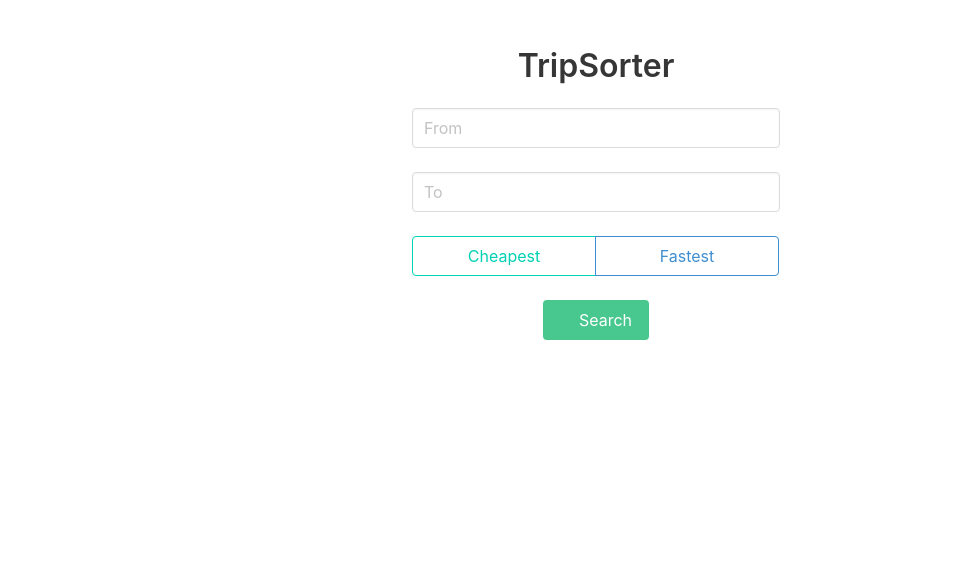
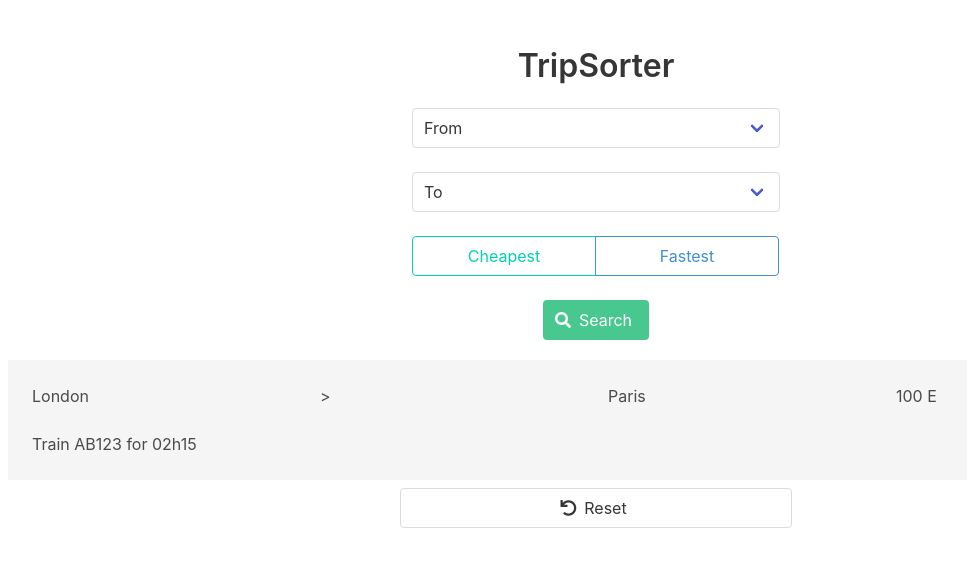
Before and after one commit to adilsaeed31/pfinder, a React (Create React App) app: page / in a window 1280 px wide. Shown: the top 566 px of the page, without its empty margins (44-1011 px from the left). Built offline with nearby package versions, Linux system fonts and the light colour scheme.

Commit message:
fix the error

```diff
--- a/public/index.html
+++ b/public/index.html
@@ -4,12 +4,16 @@
     <meta charset="utf-8">
     <link rel="shortcut icon" href="%PUBLIC_URL%/favicon.ico">
     <meta name="viewport" content="width=device-width, initial-scale=1, shrink-to-fit=no">
-    <meta name="theme-color" content="#000000">
+
     <!--
       manifest.json provides metadata used when your web app is added to the
       homescreen on Android. See https://developers.google.com/web/fundamentals/web-app-manifest/
     -->
     <link rel="manifest" href="%PUBLIC_URL%/manifest.json">
+    <link rel="stylesheet"
+          href="https://use.fontawesome.com/releases/v5.6.3/css/all.css"
+          integrity="sha384-UHRtZLI+pbxtHCWp1t77Bi1L4ZtiqrqD80Kn4Z8NTSRyMA2Fd33n5dQ8lWUE00s/"
+          crossorigin="anonymous">
     <!--
       Notice the use of %PUBLIC_URL% in the tags above.
       It will be replaced with the URL of the `public` folder during the build.
--- /dev/null
+++ b/src/TripSorter/components/InfoRow.jsx
@@ -0,0 +1,35 @@
+// @flow
+import * as React from 'react'
+
+type Props = {
+    from: string,
+    to: string,
+    price: string,
+    info: string,
+}
+
+export default function InfoRow(props: Props) {
+    return   <div className="columns is-mobile has-background-light is-i-bottom-2">
+    <div className="column">
+      <div className="columns is-mobile is-marginless">
+        <div className="column">
+          <p>London</p>
+        </div>
+        <div className="column">
+          >
+        </div>
+        <div className="column">
+          <p>Paris</p>
+        </div>
+        <div className="column">
+          <p>100 E</p>
+        </div>
+      </div>
+      <div className="columns is-mobile is-marginless">
+        <div className="column">
+          <p>Train AB123 for 02h15</p>
+        </div>
+      </div>
+    </div>
+  </div>
+}
--- a/src/TripSorter/index.jsx
+++ b/src/TripSorter/index.jsx
@@ -1,31 +1,72 @@
 // @flow
 import * as React from 'react'
-import { CHEAPEST, FASTEST } from './constants'
 
+// constants
+import { CHEAPEST, FASTEST } from './constants/constants'
+
+// components
+import InfoRow from './components/InfoRow'
+
+// type assignment
 type State = {
-  isFromLoading: boolean,
-  isToLoading: boolean,
-  hasType: ?string,
+  hasType: ?string|null,
+  cityList: Array<string>,
+  currency: string|null,
+  deals: Array<{
+    arrival: string,
+    cost: number,
+    departure: string,
+    discount: number,
+    duration: {
+      h: string,
+      m: string,
+    },
+    reference: string,
+    transport: string,
+  }>
 }
 
 export default class TripSorter extends React.PureComponent<State> {
   state = {
-    isFromLoading: false,
-    isToLoading: false,
     hasType: null,
+    currency: null,
+    cityList: [],
+    deals: [],
   }
 
   componentDidMount() {
+    let list = new Set()
+    let cities = []
+
+    fetch(`/response.json`)
+    .then(res => res.json())
+    .then(res => {
+      // Adding to set object to remove dups
+      res.deals.map(f => list.add(f.arrival))
+      // pushing to new array for array type
+      list.forEach(v => cities.push(v))
+      // set to state
+      this.setState({cityList: cities})
+    })
+
   }
 
   handleType = (hasType) => {
     this.setState({hasType})
   }
 
+  handleSearch = () => {
+
+  }
+
   render() {
-    let {isFromLoading, isToLoading, hasType} = this.state
+    let {hasType, cityList} = this.state
+    let options = []
+
+
+
     return <section className="section">
-      <div className="container has-text-centered">
+      <div className="container has-text-centered is-bottom-2">
         <div className="columns">
           <div className="column is-full">
             <h1 className="title">TripSorter</h1>
@@ -33,20 +74,27 @@
         </div>
         <div className="columns">
           <div className="column is-4 is-offset-4">
-            <div className="field">
-              <div className={`control ${isFromLoading === true && 'is-loading'}`}>
-                <input className="input" type="text" placeholder="From"/>
-              </div>
-            </div>
+                 <div className="select is-fullwidth">
+                  <select>
+                    <option value="">From</option>
+                     {
+                       cityList.map(o => <option value={o}>{o}</option>)
+                     }
+                  </select>
+                </div>
           </div>
         </div>
         <div className="columns">
           <div className="column is-4 is-offset-4">
-            <div className="field">
-              <div className={`control ${isToLoading === true && 'is-loading'}`}>
-                <input className="input" type="text" placeholder="To"/>
-              </div>
-            </div>
+                   <div className="select is-fullwidth">
+                    <select>
+                      <option value="">To</option>
+                        {
+                          cityList.map(o => <option value={o}>{o}</option>)
+                        }
+                    </select>
+                </div>
+
           </div>
         </div>
         <div className="columns">
@@ -74,6 +122,21 @@
           </div>
         </div>
       </div>
+      <div className="container is-bottom-2">
+        <InfoRow/>
+      </div>
+      <div className="container">
+        <div className="columns">
+          <div className="column is-offset-4-desktop is-one-third-desktop is-full-touch is-paddingless">
+            <button className="button is-fullwidth">
+              <span className="icon is-small">
+                <i className="fas fa-undo"/>
+              </span>
+              <span>Reset</span>
+            </button>
+          </div>
+        </div>
+      </div>
     </section>
   }
 }
--- a/src/index.css
+++ b/src/index.css
@@ -4,3 +4,10 @@
 .is-half-width {
     width: 50%;
 }
+
+.is-bottom-2 {
+    margin-bottom: 20px;
+}
+.is-i-bottom-2 {
+    margin-bottom: 20px !important;
+}
```
Also changed, not shown: src/TripSorter/constants/constants.js (renamed from src/TripSorter/constants.js). Lines whose indentation alone changed are shown as unchanged.
